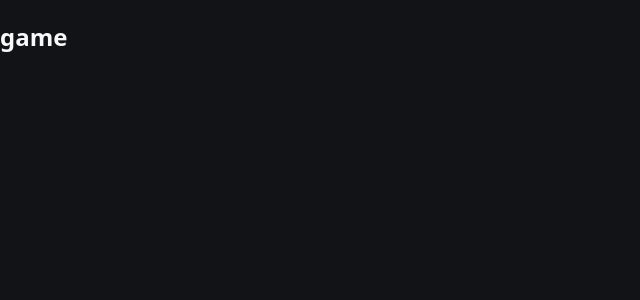
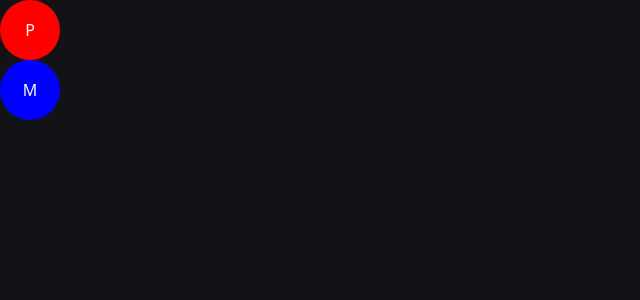
Before and after one commit to danielBRTanimacao/souls-like-reactjs, a React (Vite) app in the folder souls-like/: page /game in a window 1280 px wide. Shown: the top 300 px of the page, without its empty margins (0-640 px from the left). Built offline with nearby package versions, Linux system fonts and the light colour scheme.

Commit message:
making new features on game creating ideias

```diff
--- a/souls-like/src/App.jsx
+++ b/souls-like/src/App.jsx
@@ -8,12 +8,12 @@ export default () => {
                 <article className="row text-center">
                     <h1 className="display-title">Souls Like ReactJs</h1>
                     <div className="col">
-                        <a href="/game/" className="btn fs-bold">
+                        <a href="/game/" className="btn fs-bold form-btn">
                             JOGAR
                         </a>
                     </div>
                     <div className="col">
-                        <a href="/game/" className="btn fs-bold">
+                        <a href="#" className="btn fs-bold form-btn">
                             creditos
                         </a>
                     </div>
--- a/souls-like/src/Game.jsx
+++ b/souls-like/src/Game.jsx
@@ -1,7 +1,8 @@
 export default () => {
     return (
         <>
-            <h2>game</h2>
+            <div className="player">P</div>
+            <div className="monster player">M</div>
         </>
     );
 };
--- a/souls-like/src/assets/css/Index.css
+++ b/souls-like/src/assets/css/Index.css
@@ -48,6 +48,10 @@ body {
     padding: 5px;
 }
 
+.form-btn {
+    padding: 10px 5rem !important;
+}
+
 /* css app principal */
 .center-main {
     height: 80vh;
@@ -55,3 +59,20 @@ body {
     align-items: center;
     justify-content: center;
 }
+
+/* game css*/
+.player {
+    display: flex;
+    justify-content: center;
+    align-items: center;
+
+    width: 60px;
+    height: 60px;
+    background-color: red;
+    border-radius: 100%;
+    cursor: pointer;
+}
+
+.monster {
+    background-color: blue;
+}
```
